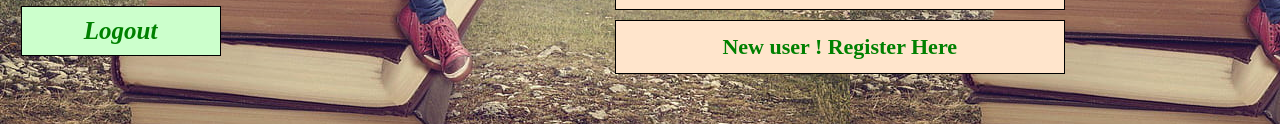
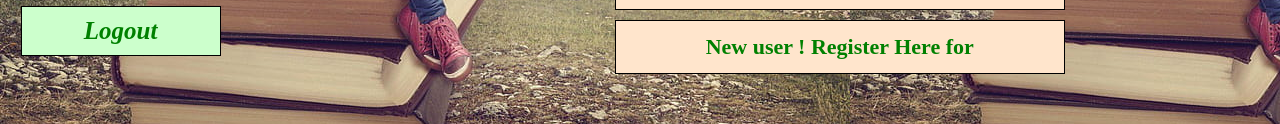
Before and after one commit to purusothamnaidum/onlinebookstoreapp, a plain HTML site: page WebContent/index.html in a window 1280 px wide. Shown: the part 407-531 px from the top of the page. Drawn offline with Linux system fonts and the light colour scheme.

Commit message:
Update index.html

```diff
--- a/WebContent/index.html
+++ b/WebContent/index.html
@@ -114,7 +114,7 @@
 	</table>
 	<table class="tab green">
 		<tr>
-			<td><a href="UserRegister.html">New user ! Register Here</a></td>
+			<td><a href="UserRegister.html">New user ! Register Here for </a></td>
 		</tr>
 	</table>
 
```
